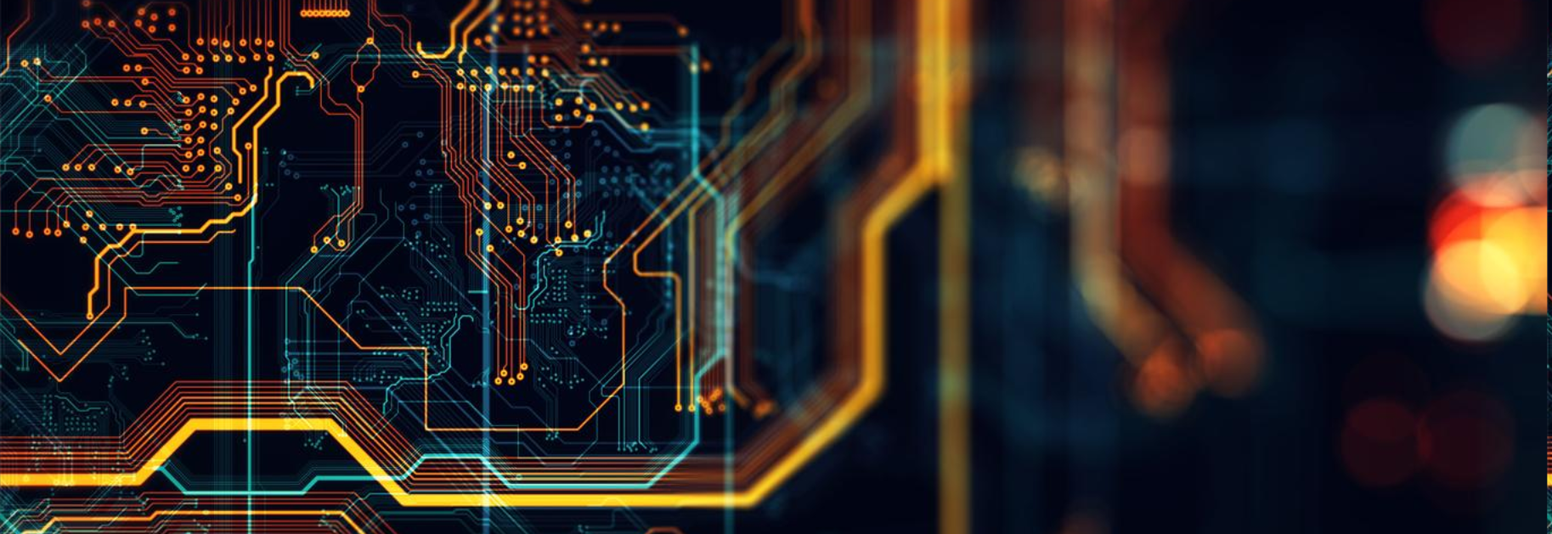
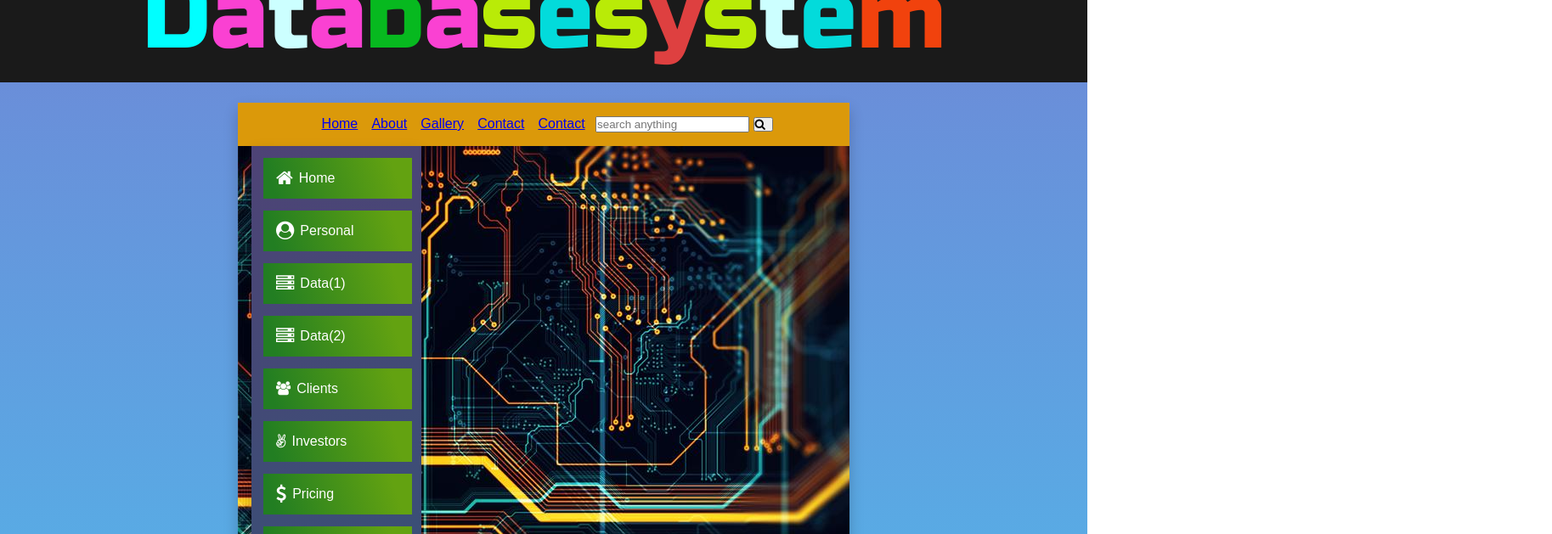
Before and after one commit to mrjoi/datastorages, a plain HTML site: page page.html in a window 1280 px wide. Shown: the part 62-691 px from the top of the page at 85% size, 1827 px wide, since content can reach past the window. Drawn offline with Linux system fonts and the light colour scheme.

Commit message:
Add files via upload

```diff
--- a/page.html
+++ b/page.html
@@ -3,15 +3,68 @@
 	<title>Technology Design </title>
 	<meta name="viewport" content="width=device-width, initial-scale=1.0">
 	<link rel="stylesheet" href="style.css">
-	<link rel="stylesheet" href="https://cdnjs.cloudflare.com/ajax/libs/font-awesome/4.7.0/css/font-awesome.css">
+	<link rel="stylesheet" href="https://cdnjs.cloudflare.com/ajax/libs/font-awesome/4.7.0/css/font-awesome.min.css">
+
+	<style>
+        @import url('https://fonts.googleapis.com/css2?family=Russo+One&display=swap');
+    </style>
+
 </head>
+	<body>
+
+		<div class="wrapper one">
+			<div class="drop-main">
+				<div class="d">D</div>
+				<div class="a">a</div>
+				<div class="t">t</div>
+				<div class="a">a</div>
+				<div class="b">b</div>
+				<div class="a">a</div>
+				<div class="s">s</div>
+				<div class="e">e</div>
+				<div class="s">s</div>
+				<div class="y">y</div>
+				<div class="s">s</div>
+				<div class="t">t</div>
+				<div class="e">e</div>
+				<div class="m">m</div>
+			</div>
+		</div>
 
 
-	<body>
+		<div id="centerColumn">
+			<div id="navbar">
+			  <ul>
+				<li><a href="#Home">Home</a></li>
+				<li><a href="#">About</a></li>
+				<li><a href="#">Gallery</a></li>
+				<li><a href="#">Contact</a></li>
+				<li><a href="#">Contact</a></li>
+
+
+				<div class="container">
+				<form action="https://www.google.com/search" method="get" class="search bar">
+				 	<input type="text" placeholder="search anything" name="q">
+				  	<form class="example" action="/action_page.php" style="margin:auto;max-width:300px">
+  					<button type="submit"><i class="fa fa-search"></i></button>
+
+				</form>
+			  	</div>
+
+
+			</ul>
+		</div>
+
+
+
+
+
+
+
 
 		<div class="menu-bar">
 			<ul>
-				<li class="activeHome"><a href="#"><i class="fa fa-home fa-lg" aria-hidden="true"></i>Home</a></li>
+				<li class="activeHome"><a href="#" target="Home"><i class="fa fa-home fa-lg" aria-hidden="true"></i>Home</a></li>
 					<li><a href="#"><i class="fa fa-user-circle fa-lg" aria-hidden="true"></i>Personal</a>
 
 				<div class="sub-menu-1">
@@ -84,15 +137,14 @@
 			<li><a href="#"><i class="fa fa-angellist" aria="true"></i>Investors</a></li>
 			<li><a href="#"><i class="fa fa-usd fa-lg" aria-hidden="true"></i>Pricing</a></li>
 			<li><a href="https://download.cnet.com/windows/"><i class="fa fa-download fa-lg" aria-hidden="true"></i></i>Download</a></li>
-			<li><a href="#"><i class="fa fa-video-camera fa-lg" aria-hidden="true"></i>Videos</a></li>
+			<li><a href="https://www.youtube.com/" target="_blank"><i class="fa fa-video-camera fa-lg" aria-hidden="true"></i>Videos</a></li>
 
 		</ul>
 		</div>
 
 
 
-
-
+		<div id="footer"> Copyright, &copy; 2023-2024 <a href="#">Cyber Security</a> | <a target="_blank" rel="nofollow" href="#">Database</a> </div>
 
 	</body>
 </html>
--- a/style.css
+++ b/style.css
@@ -8,20 +8,112 @@
 }
 body
 {
-	background-image: url(pg.jpg);
+	background-image: linear-gradient(to top, #48c6ef 0%, #6f86d6 100%);
 	background-size: cover;
 	font-family: sans-serif;
 }
+
+
+
+/*Coloum start*/
+#centerColumn {
+	margin:0 auto;
+	padding:1em;
+	width:720px;
+	text-align:center;
+	vertical-align: middle;
+	background-image: url(pg.jpg);
+	box-shadow:0px 8px 16px 0px rgba(0,0,0,0.2);
+	}
+
+	#centerColumn h2 {
+	margin:0 0 -.5em 0;
+	padding:.75em 0 0 0;
+	font-family:Georgia, "Times New Roman", Times, serif;
+	font-size:1.1em;
+	}
+
+	#centerColumn h3 {
+	margin:0 0 -.5em 0;
+	padding:.75em 0 0 0;
+	font-size:.8em;
+	font-weight:lighter;
+	letter-spacing:.1em;
+	}
+
+	#navbar {
+	margin:-1em -1em 0 -1em; /* Mozzila attributes */
+	padding:1em 0 1em 0 !important; /* IE specific attributes */
+	padding:1em 0 0 0;
+	background-color:#db990a;
+	}
+
+	#navbar ul {
+	margin:0 0 -1em .3em !important;
+	margin:.3em 0 0 .3em;
+	padding:0 0 1em 0;
+	list-style:none;
+	background-color:#db990a;
+	}
+
+	#navbar li {
+	margin:0 0 0 -.27em;
+	padding:.2em 0 .2em 0 !important;
+	padding:1em 0 1em 0;
+	list-style:none;
+	display:inline;
+	background-color:#db990a;
+	}
+
+	#navbar li a {
+	margin:0 0 0 0;
+	padding:1em .5em 1em .5em !important;
+	padding:1em .5em 0 .5em;
+	}
+/*Coloum end*/
+.container{
+	box-sizing: border-box;
+	margin: 0;
+	padding: 0;
+	display: inline-flex;
+
+
+
+
+}
+
+
+
+
+
+
+
+
+#cell_1 {
+	margin-left: 300px;
+	margin-top: 100px;
+	padding:8px;
+	float:left;
+	width:100px;
+	position: absolute;
+
+	}
+
+
+
 .menu-bar
 {
-	background-color:none;
-	text-align: center;
+	background-image: linear-gradient(-20deg, #2b5876 0%, #4e4376 100%);
+	text-align: left;
+	width: 200px;
+	height: 110vh;
+	box-shadow:0px 8px 16px 0px rgba(0,0,0,0.2);
 
 
 }
 .menu-bar ul
 {
-	display: inline-flex;
+	display: inline-block;
 	list-style: none;
 	color: rgb(255, 255, 255);
 }
@@ -30,7 +122,7 @@ body
 	width: 175px;
 	margin: 14px;
 	padding: 15px;
-	background-color: #ec3a04;
+	background-image: linear-gradient( 73.1deg,  rgba(34,126,34,1) 8%, rgba(99,162,17,1) 86.9% );
 
 
 }
@@ -42,7 +134,7 @@ body
 }
 .active, .menu-bar ul li:hover
 {
-	background: #2489fd;
+	background-image: radial-gradient( circle farthest-corner at 22.4% 21.7%,  rgba(4,189,228,1) 0%, rgba(2,83,185,1) 100.2% );
 	border-radius: 7px;
 }
 .menu-bar, .fa
@@ -58,7 +150,7 @@ body
 {
 	display: block;
 	position: absolute;
-	background: #2489fd;
+	background-image: radial-gradient( circle farthest-corner at 50.4% 50.5%,  rgba(251,32,86,1) 0%, rgba(135,2,35,1) 90% );
 	margin-top: 9px;
 	margin-left: -15px;
 	border-radius: 5px;
@@ -105,6 +197,109 @@ body
 	display: block;
 	margin-top:-42px;
 	margin-left: 215px;
-	background: #2489fd;
+	background-image: radial-gradient( circle farthest-corner at 50.4% 50.5%,  rgba(251,32,86,1) 0%, rgba(135,2,35,1) 90% );
 	border-radius: 5px;
 }
+#footer {
+	position:relative;
+	clear:both;
+	bottom:0;
+	margin:5em 0 0 0;
+	padding:0;
+	height:4em;
+	line-height:4em;
+	text-align:center;
+	font-size:.7em;
+	background-color:#ffffff;
+	}
+
+
+
+	/*animation*/
+	.wrapper.one {
+		background-color: #1a1a1a;
+	}
+	.drop-main {
+		display: flex;
+		font-size: 7rem;
+		margin: 1.5rem;
+		justify-content: center;
+		font-family: "Russo One", sans-serif;
+	}
+	.d {
+		opacity: 0;
+		animation: drop 0.4s linear forwards;
+		color: #00ffff;
+	}
+	.a {
+		opacity: 0;
+		animation: drop 0.4s linear forwards 0.3s;
+		color: #99ffff;
+	}
+	.t {
+		opacity: 0;
+		animation: drop 0.4s linear forwards 0.4s;
+		color: #ccffff;
+	}
+	.a {
+		opacity: 0;
+		animation: drop 0.4s linear forwards 0.6s;
+		color: #fa41d2;
+	}
+	.b {
+		opacity: 0;
+		animation: drop 0.4s linear forwards 0.8s;
+		color: #07b91f;
+
+	}
+	.s {
+		opacity: 0;
+		animation: drop 0.4s linear forwards 0.9s;
+		color: #b9eb07;
+	}
+	.e {
+		opacity: 0;
+		animation: drop 0.4s linear forwards 0.6s;
+		color: #03dbdb;
+	}
+	.y {
+		opacity: 0;
+		animation: drop 0.4s linear forwards 0.5s;
+		color: #de4040;
+	}
+	.m {
+		opacity: 0;
+		animation: drop 0.4s linear forwards 0.3s;
+		color: #f1420d;
+	}
+	@keyframes drop {
+		0% {
+			transform: translateY(-200px);
+			opacity: 0;
+		}
+		25% {
+			transform: translateY(0px);
+			opacity: 1;
+		}
+		40% {
+			transform: translateY(-17px);
+			opacity: 1;
+		}
+		65% {
+			transform: translateY(-13px);
+			opacity: 1;
+		}
+		75% {
+			transform: translateY(-22px);
+			opacity: 1;
+		}
+		80% {
+			transform: translateY(-50px);
+			opacity: 1;
+		}
+		100% {
+			transform: translateY(-10px);
+			opacity: 1;
+		}
+	}
+	/*animation*/
```
Also changed, not shown: search.png (added).
